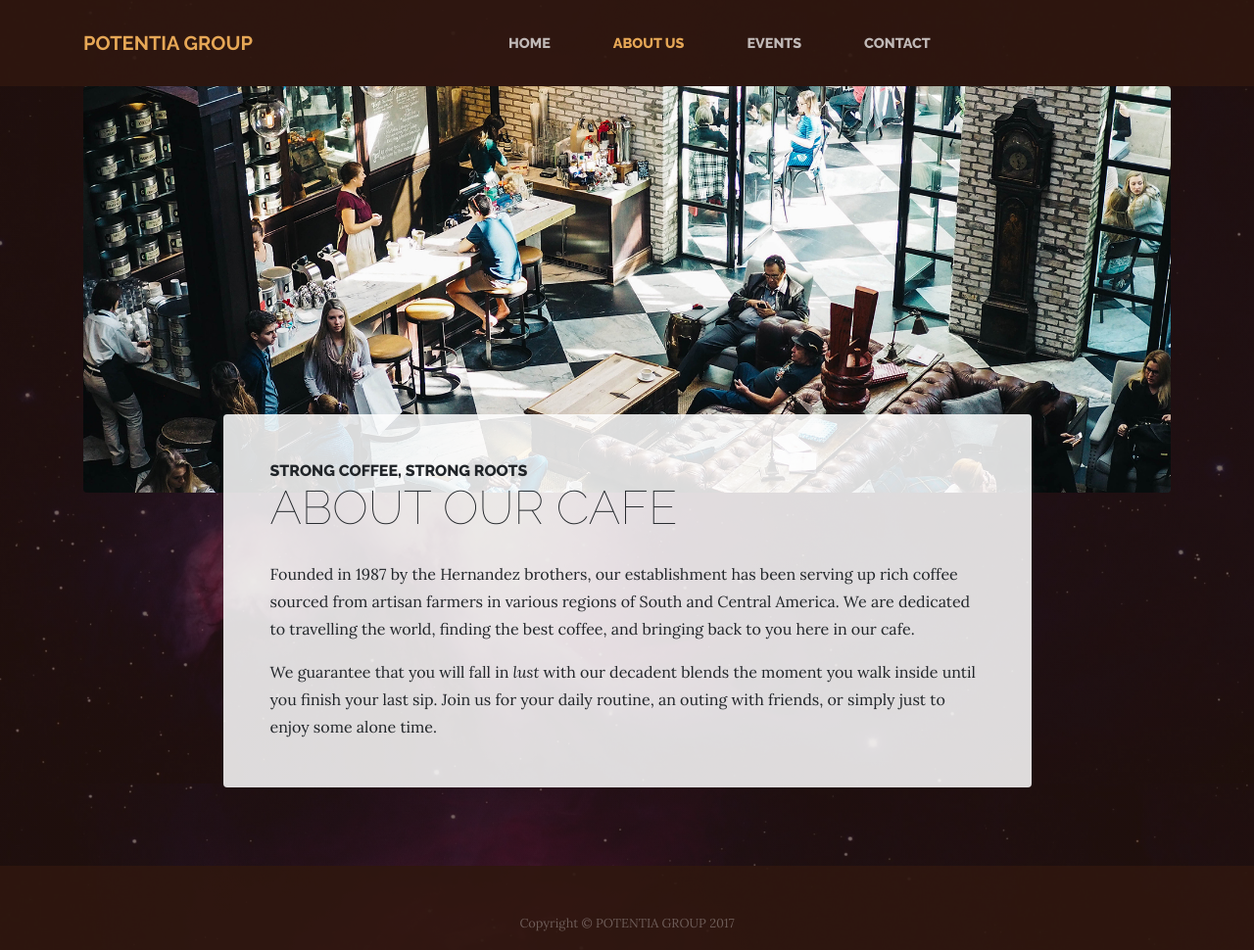
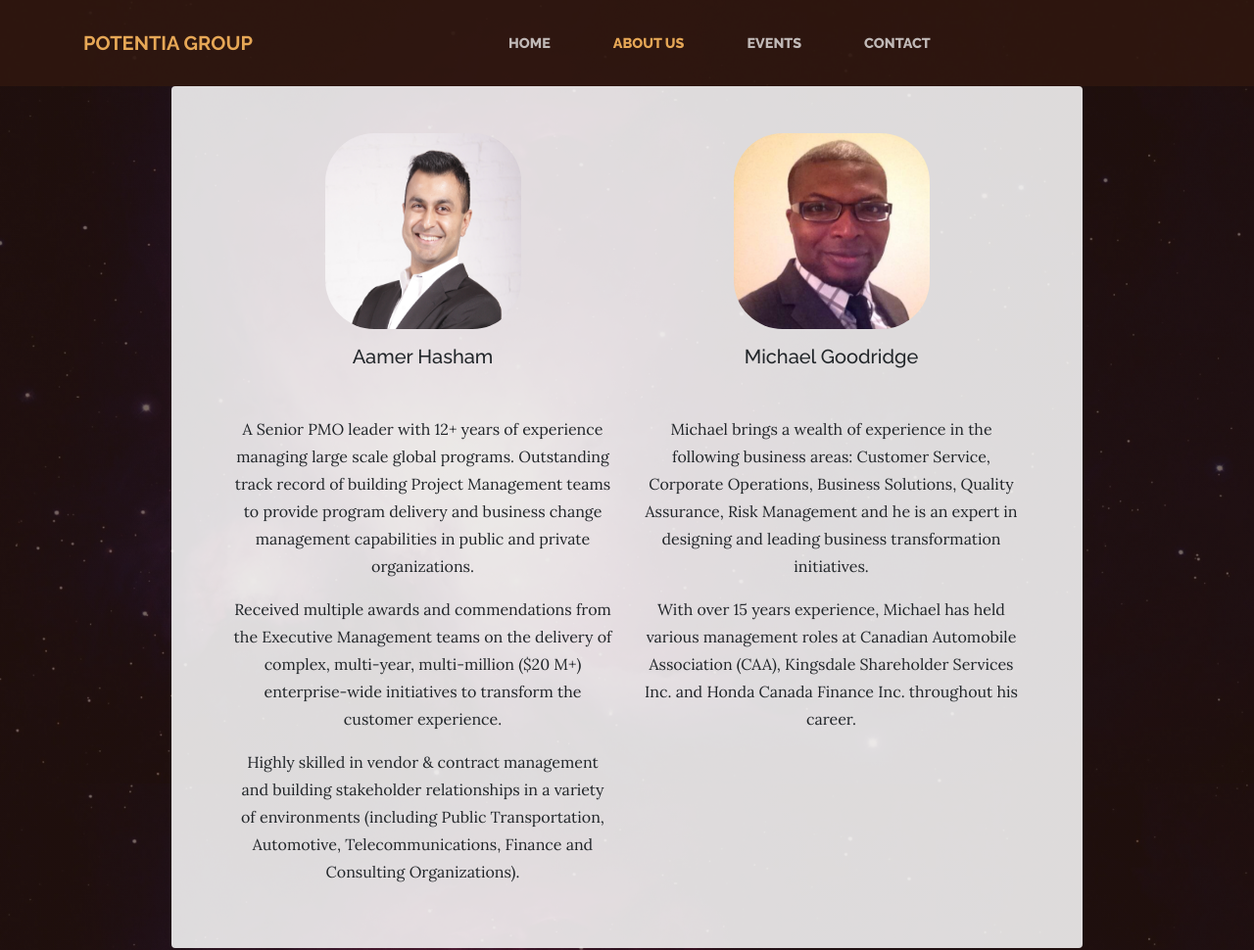
Before and after one commit to aamernhasham/Potentia, a website: page about.html in a window 1280 px wide. Shown: the top 970 px of the page at 98% size. Drawn offline with Linux system fonts and the light colour scheme.

Commit message:
Fixed About Us and Menu

```diff
--- a/about.html
+++ b/about.html
@@ -8,7 +8,7 @@
     <meta name="description" content="">
     <meta name="author" content="">
 
-    <title>Business Casual - Start Bootstrap Theme</title>
+    <title>Potentia Group - About Us</title>
 
     <!-- Bootstrap core CSS -->
     <link href="vendor/bootstrap/css/bootstrap.min.css" rel="stylesheet">
@@ -60,23 +60,45 @@
     </nav>
 
     <section class="page-section about-heading">
-      <div class="container">
-        <img class="img-fluid rounded about-heading-img mb-3 mb-lg-0" src="img/about.jpg" alt="">
-        <div class="about-heading-content">
-          <div class="row">
-            <div class="col-xl-9 col-lg-10 mx-auto">
-              <div class="bg-faded rounded p-5">
-                <h2 class="section-heading mb-4">
-                  <span class="section-heading-upper">Strong Coffee, Strong Roots</span>
-                  <span class="section-heading-lower">About Our Cafe</span>
-                </h2>
-                <p>Founded in 1987 by the Hernandez brothers, our establishment has been serving up rich coffee sourced from artisan farmers in various regions of South and Central America. We are dedicated to travelling the world, finding the best coffee, and bringing back to you here in our cafe.</p>
-                <p class="mb-0">We guarantee that you will fall in <em>lust</em> with our decadent blends the moment you walk inside until you finish your last sip. Join us for your daily routine, an outing with friends, or simply just to enjoy some alone time.</p>
+
+          <div class="col-xl-9 col-lg-10 mx-auto sm-auto">
+            <div class="bg-faded rounded p-5 d-flex">
+                <div class="container">
+                  <div class="row text-center">
+                    <div class="col-md-6 col-sm-12">
+                      <img src="img/AH_profile_pic.jpg" height="200" width="200" style="border-radius:25%;">
+                      <p>
+                          <h5>Aamer Hasham </h5><br>
+                      </p>
+
+                      <p>
+                        A Senior PMO leader with 12+ years of experience managing large scale global programs. Outstanding track record of building Project Management teams to provide program delivery and business change management capabilities in public and private organizations.
+                      </p>
+                        <p>Received multiple awards and commendations from the Executive Management teams on the delivery of complex, multi-year, multi-million ($20 M+) enterprise-wide initiatives to transform the customer experience.
+                        </p>
+                        <p>Highly skilled in vendor & contract management and building stakeholder relationships in a variety of environments (including Public Transportation, Automotive, Telecommunications, Finance and Consulting Organizations).
+                        </p>
+
+                    </div>
+                    <div class="col-md-6 col-sm-12">
+                    <img src="img/MG_profile_pic.jpg" height="200" width="200" style="border-radius:25%;">
+                    <p>
+                      <h5> Michael Goodridge</h5><br>
+
+                    </p>
+                      <p>
+                        Michael brings a wealth of experience in the following business areas: Customer Service, Corporate Operations, Business Solutions, Quality Assurance, Risk Management and he is an expert in designing and leading business transformation initiatives.
+                      </p>
+                      <p>
+                        With over 15 years experience, Michael has held various management roles at Canadian Automobile Association (CAA), Kingsdale Shareholder Services Inc. and Honda Canada Finance Inc. throughout his career.
+                      </p>
+
+                    </div>
+                  </div>
+                </div>
               </div>
-            </div>
           </div>
-        </div>
-      </div>
+
     </section>
 
     <footer class="footer text-faded text-center py-5">
```
Also changed, not shown: index.html (+1 -1 lines), products.html (+1 -1 lines), store.html (+1 -1 lines), img/AH_profile_pic.jpg (added), img/MG_profile_pic.jpg (added), img/Who_We_Are_Alt.jpg (added).
